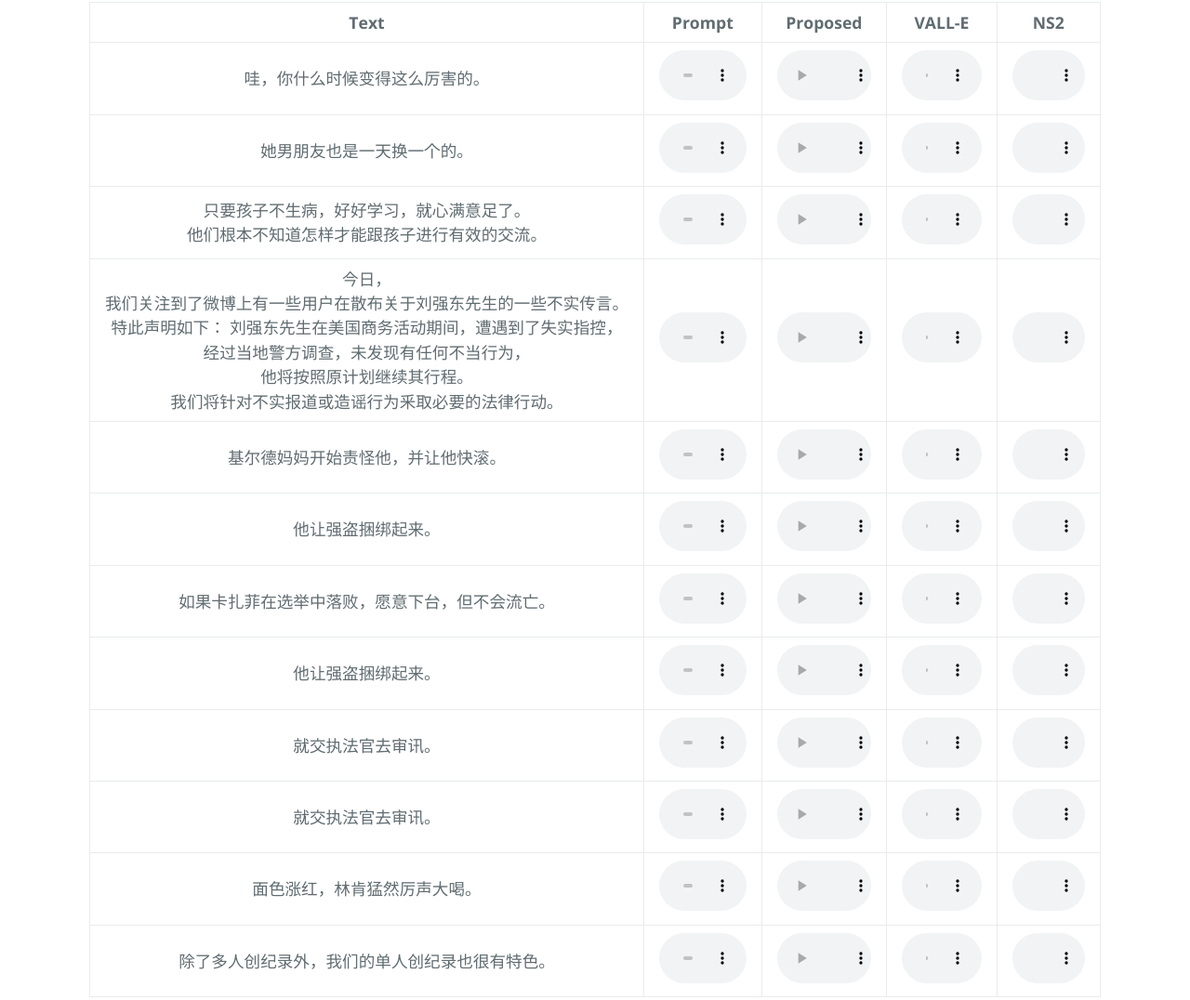
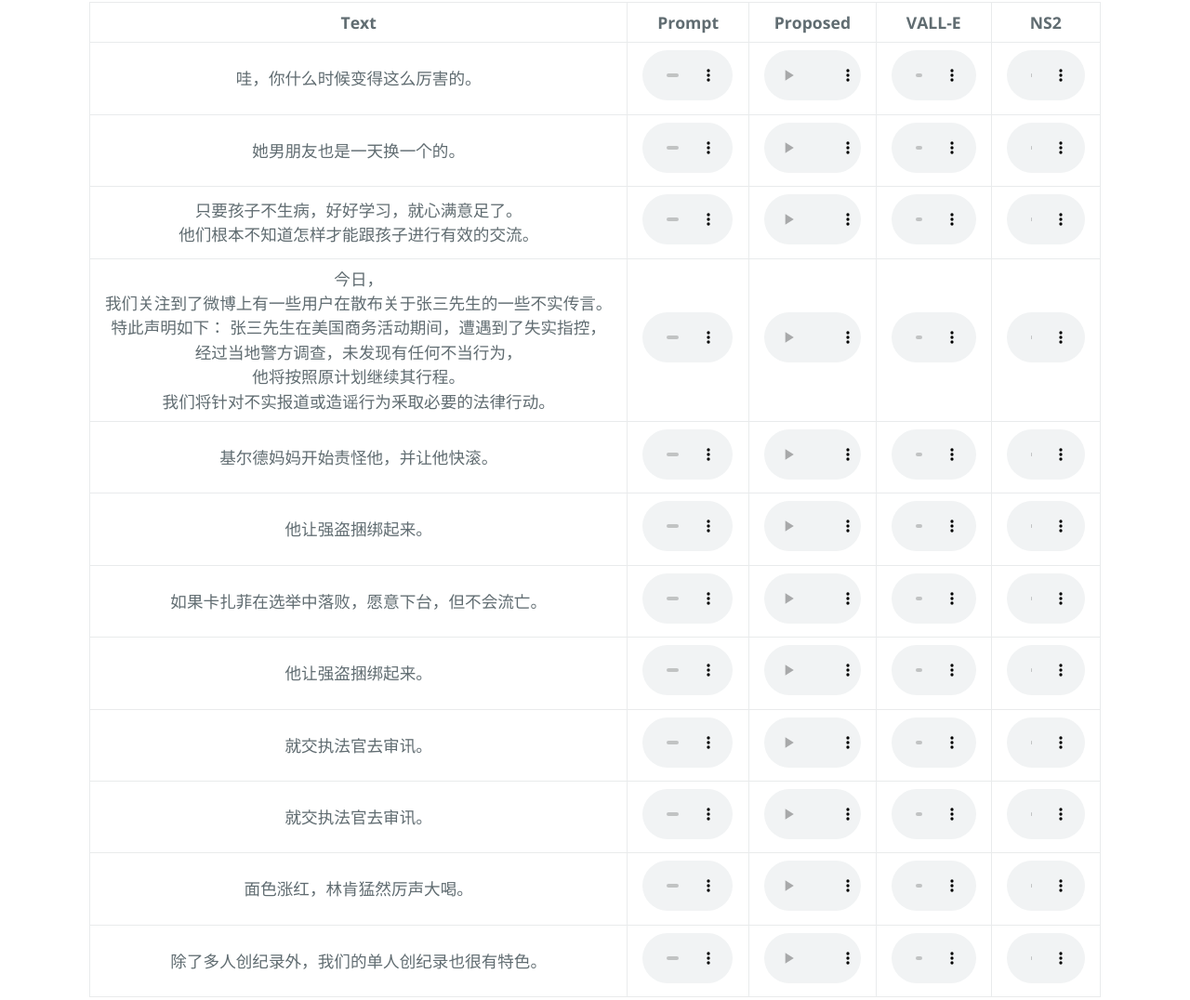
Before and after one commit to Rxy-J/HPMD-TTS, a plain HTML site: page index.html in a window 1280 px wide. Shown: the part 2137-3213 px from the top of the page at 93% size. Drawn offline with nearby package versions, Linux system fonts and the light colour scheme.

Commit message:
Update index.html

```diff
--- a/index.html
+++ b/index.html
@@ -108,7 +108,7 @@ Experimental results show that our model not only maintains comparable timbre qu
             ["3", "哇，你什么时候变得这么厉害的。"],
             ["5", "她男朋友也是一天换一个的。"],
             ["7", "只要孩子不生病，好好学习，就心满意足了。他们根本不知道怎样才能跟孩子进行有效的交流。"],
-            ["9", "今日，我们关注到了微博上有一些用户在散布关于刘强东先生的一些不实传言。特此声明如下： 刘强东先生在美国商务活动期间，遭遇到了失实指控，经过当地警方调查，未发现有任何不当行为，他将按照原计划继续其行程。我们将针对不实报道或造谣行为釆取必要的法律行动。"],
+            ["9", "今日，我们关注到了微博上有一些用户在散布关于张三先生的一些不实传言。特此声明如下： 张三先生在美国商务活动期间，遭遇到了失实指控，经过当地警方调查，未发现有任何不当行为，他将按照原计划继续其行程。我们将针对不实报道或造谣行为釆取必要的法律行动。"],
             ["12", "基尔德妈妈开始责怪他，并让他快滚。"],
             ["100", "他让强盗捆绑起来。",],
             ["101", "如果卡扎菲在选举中落败，愿意下台，但不会流亡。",],
```
